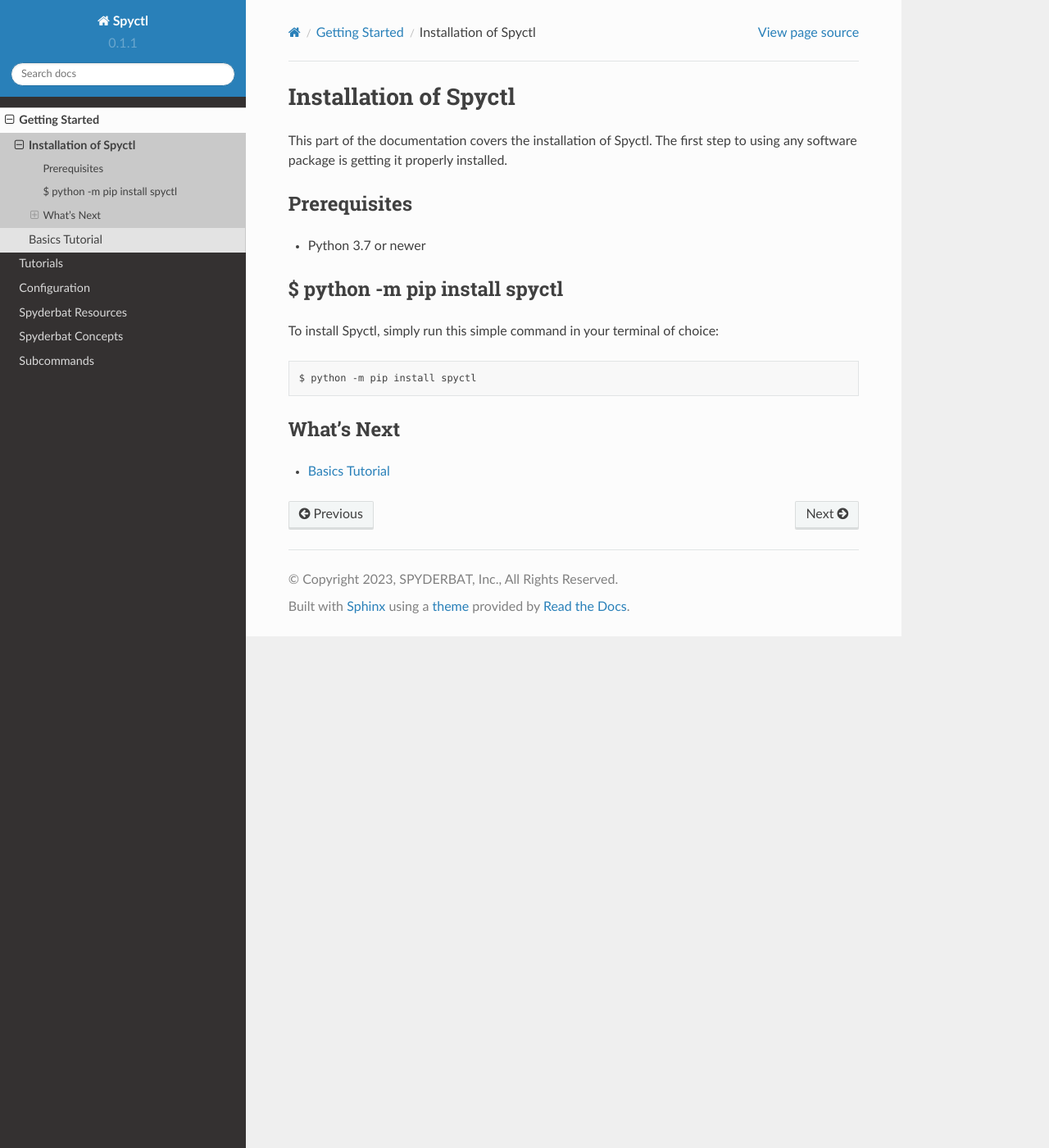
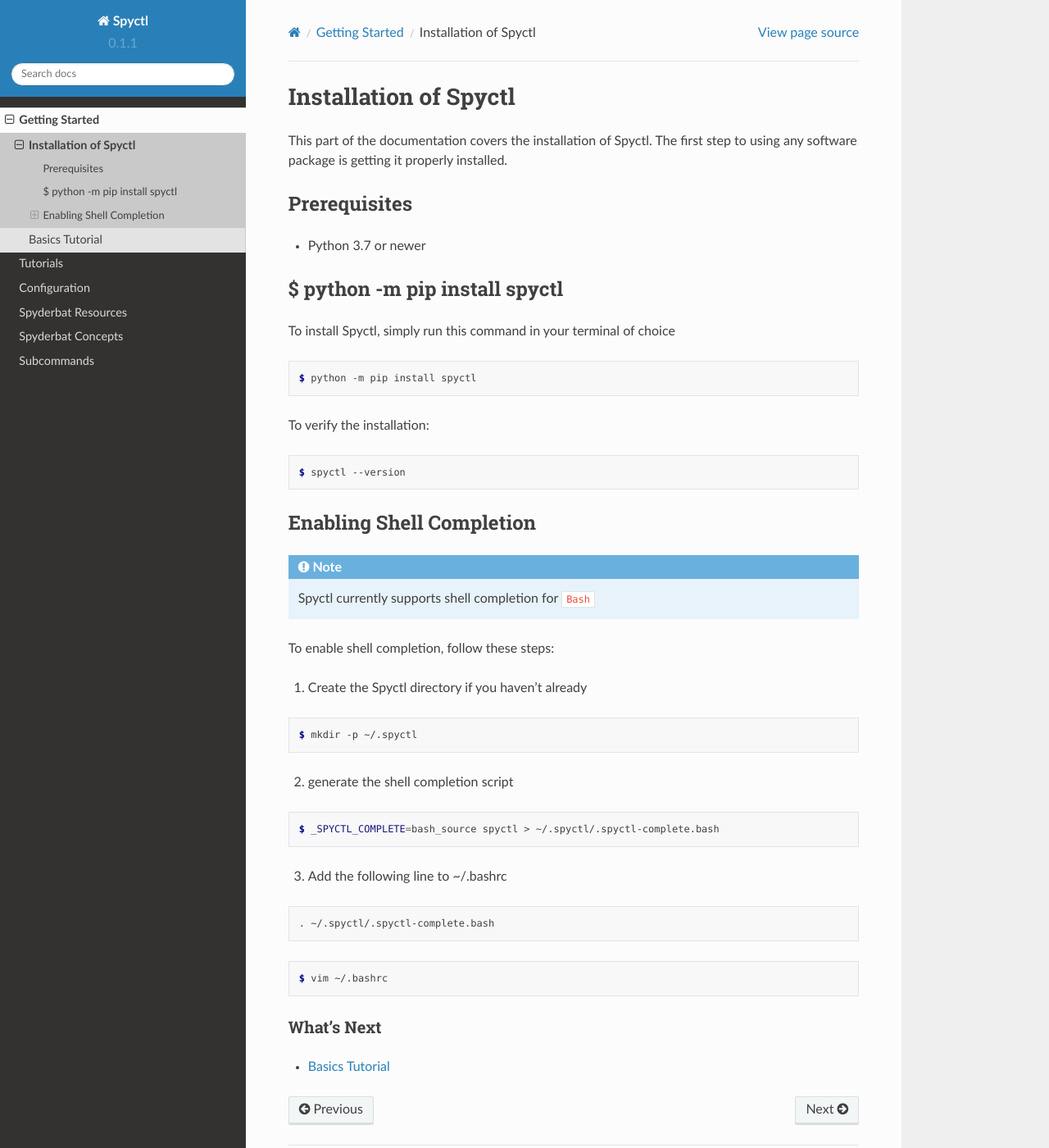
Before and after one commit to spyderbat/spyctl, a Sphinx documentation site: the page built from docs/getting_started/install.rst, in a window 1280 px wide and 1400 px high. Shown: the whole window at 82% size. Built offline with Sphinx 7.4.7 and the Read the Docs theme 2.0.0, drawn with Linux system fonts in a browser that asks for light colours.

Commit message:
shell completion documentation

```diff
--- a/docs/getting_started/install.rst
+++ b/docs/getting_started/install.rst
@@ -1,21 +1,61 @@
 .. _install:
 
+======================
 Installation of Spyctl
-========================
+======================
 
 This part of the documentation covers the installation of Spyctl.
 The first step to using any software package is getting it properly installed.
 
 Prerequisites
--------------
+=============
+
 * Python 3.7 or newer
 
 $ python -m pip install spyctl
---------------------------------
+==============================
 
-To install Spyctl, simply run this simple command in your terminal of choice::
+To install Spyctl, simply run this command in your terminal of choice
+
+.. code-block:: console
 
     $ python -m pip install spyctl
+
+To verify the installation:
+
+.. code-block:: console
+
+    $ spyctl --version
+
+Enabling Shell Completion
+=========================
+
+.. note::
+    Spyctl currently supports shell completion for ``Bash``
+
+To enable shell completion, follow these steps:
+
+1. Create the Spyctl directory if you haven't already
+
+.. code-block:: console
+
+    $ mkdir -p ~/.spyctl
+
+2. generate the shell completion script
+
+.. code-block:: console
+
+    $ _SPYCTL_COMPLETE=bash_source spyctl > ~/.spyctl/.spyctl-complete.bash
+
+3. Add the following line to ~/.bashrc
+
+.. code-block:: none
+
+    . ~/.spyctl/.spyctl-complete.bash
+
+.. code-block:: console
+
+    $ vim ~/.bashrc
 
 What's Next
 -----------
```
